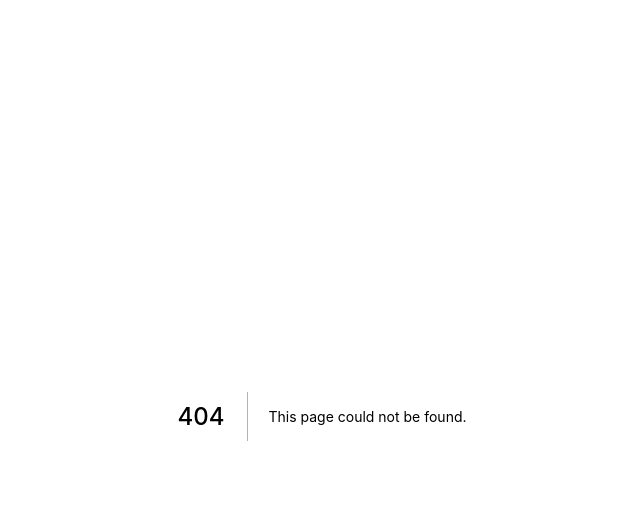
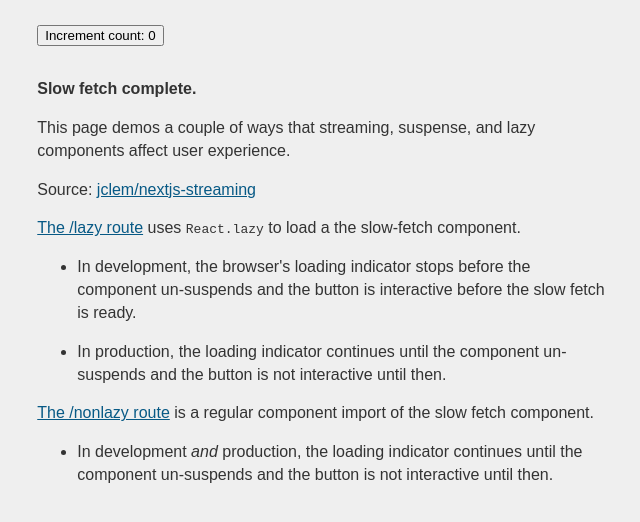
Before and after one commit to jclem/nextjs-streaming, a Next.js app: page /dynamic in a window 1280 px wide. Before the commit this address had no page. Shown: the top 522 px of the page, without its empty margins (318-958 px from the left). Built offline with nearby package versions, Linux system fonts and the light colour scheme.

Commit message:
Add /dynamic page

```diff
--- /dev/null
+++ b/src/pages/dynamic.tsx
@@ -0,0 +1,26 @@
+import {NextPage} from 'next'
+import dynamic from 'next/dynamic'
+import {Suspense} from 'react'
+import Counter from '../components/Counter'
+import Info from '../components/Info'
+import Loading from '../components/Loading'
+
+const SlowFetch = dynamic(() => import('../components/SlowFetch'), {
+  suspense: true
+})
+
+const DynamicPage: NextPage = () => {
+  return (
+    <main>
+      <Counter />
+
+      <Suspense fallback={<Loading />}>
+        <SlowFetch />
+      </Suspense>
+
+      <Info />
+    </main>
+  )
+}
+
+export default DynamicPage
```
